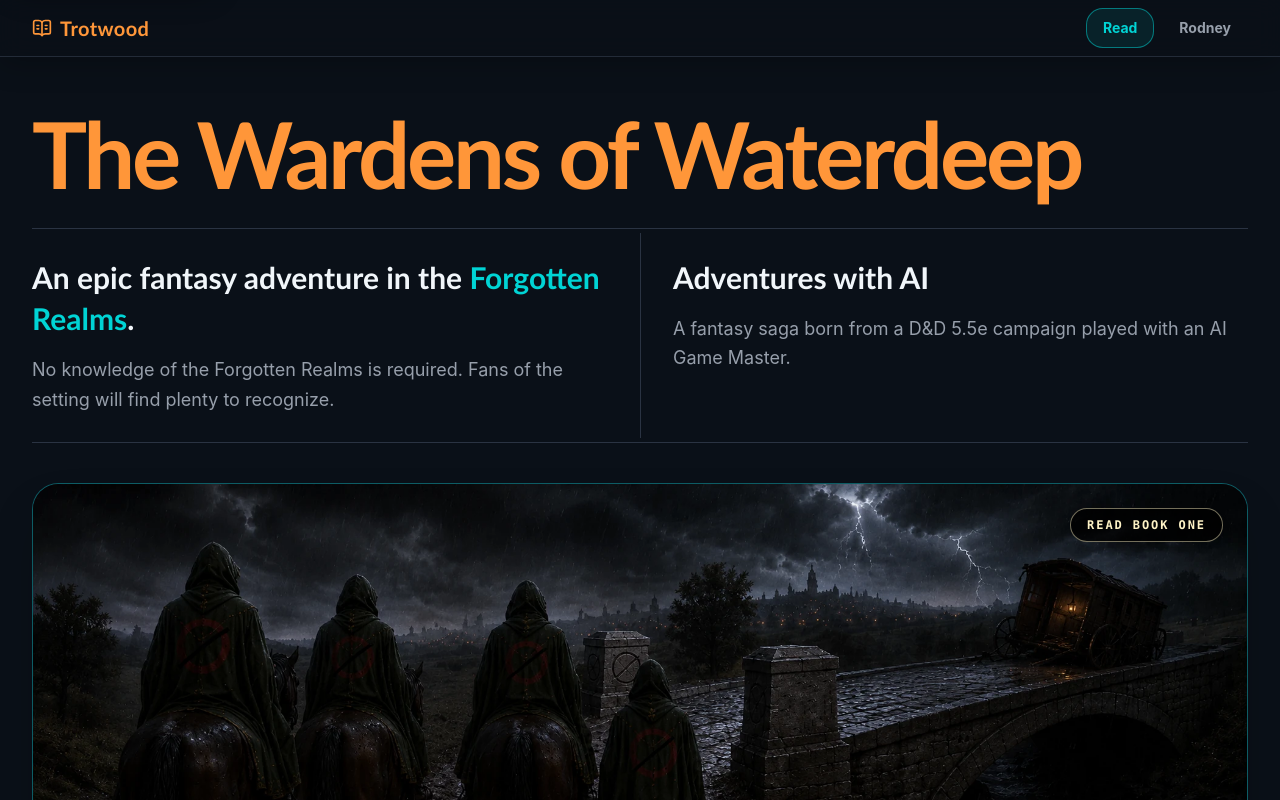
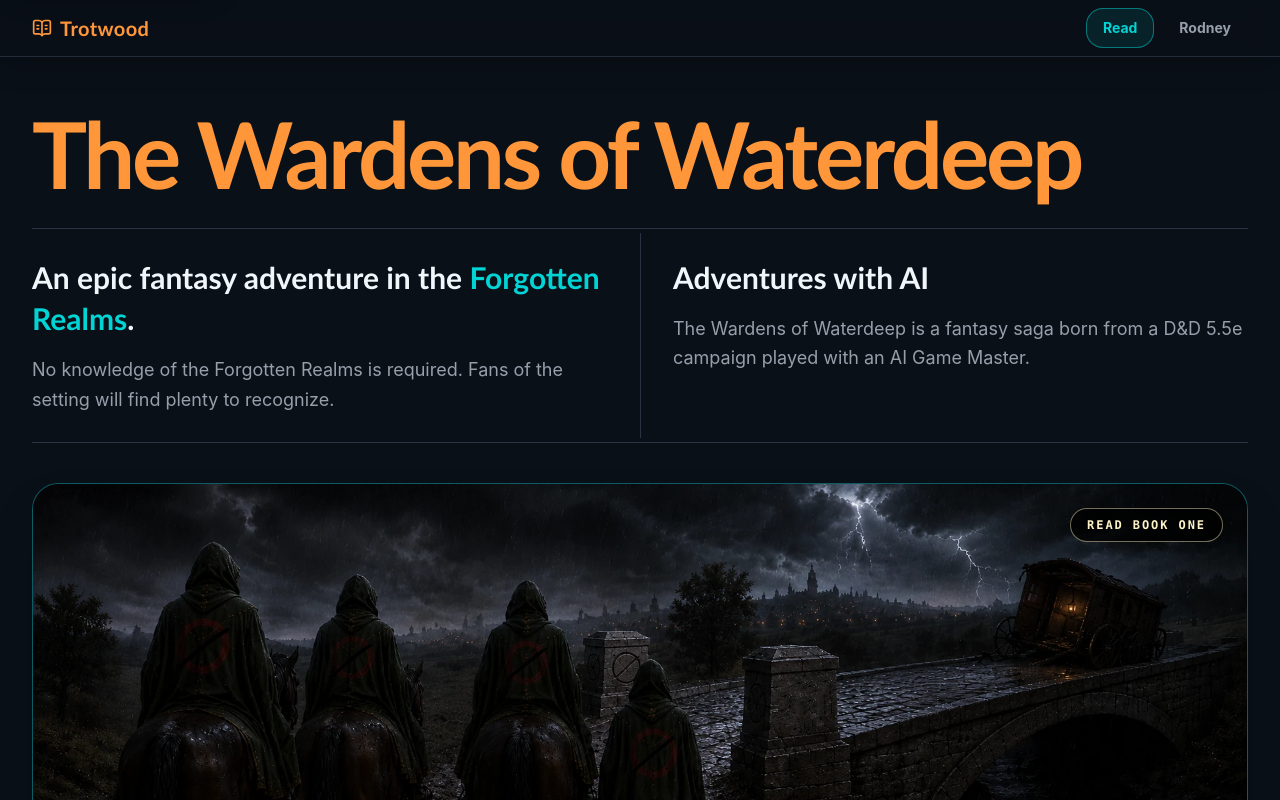
Before and after one commit to ForNextI/TRotW, a Next.js app: page / in a window 1280 px wide. Shown: the top 800 px of the page. Built offline with nearby package versions, Linux system fonts and the light colour scheme.

Commit message:
Build 2.1.01

```diff
--- a/app/read/page.tsx
+++ b/app/read/page.tsx
@@ -47,7 +47,7 @@
                   Adventures with AI
                 </p>
                 <p className="mt-4 max-w-2xl text-base leading-relaxed text-muted-foreground sm:text-lg">
-                  A fantasy saga born from a D&amp;D 5.5e campaign played with an AI Game Master.
+                  The Wardens of Waterdeep is a fantasy saga born from a D&amp;D 5.5e campaign played with an AI Game Master.
                 </p>
               </div>
             </div>
```
